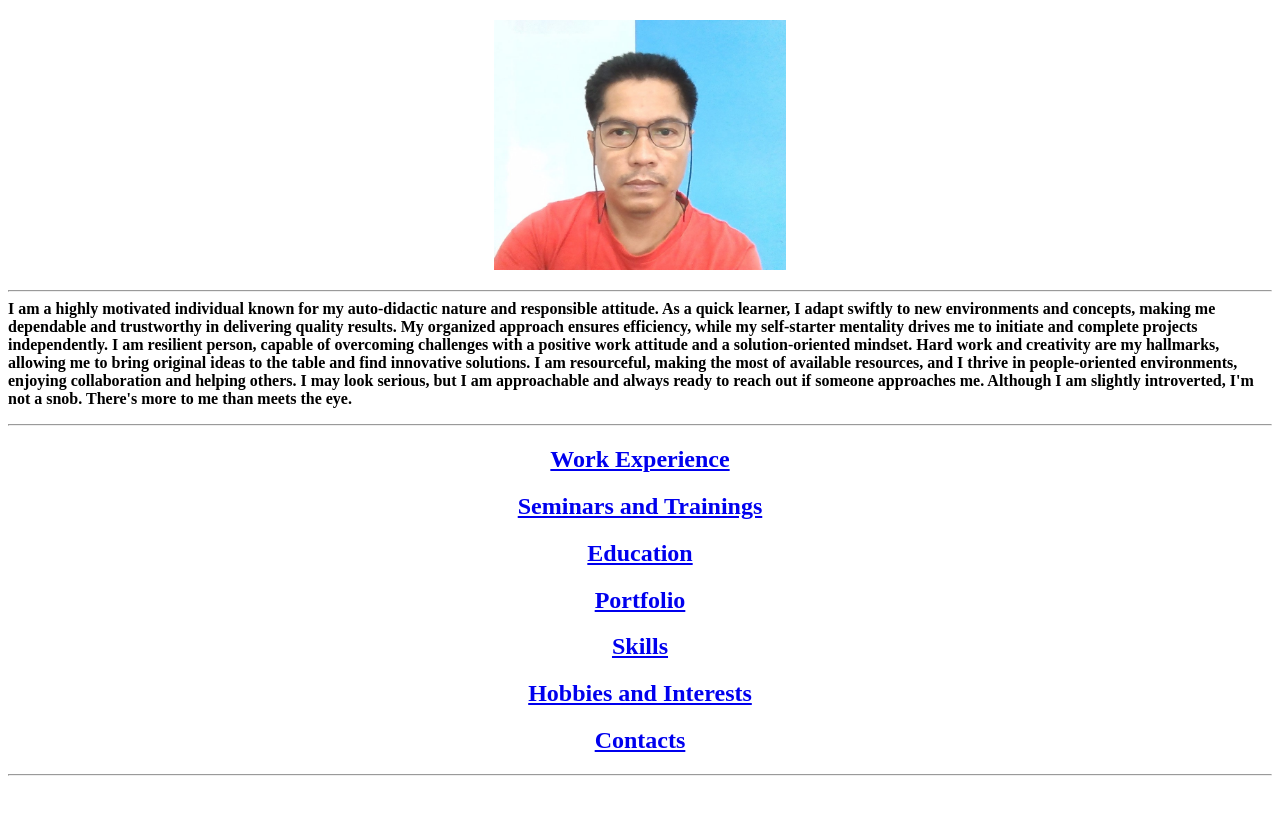
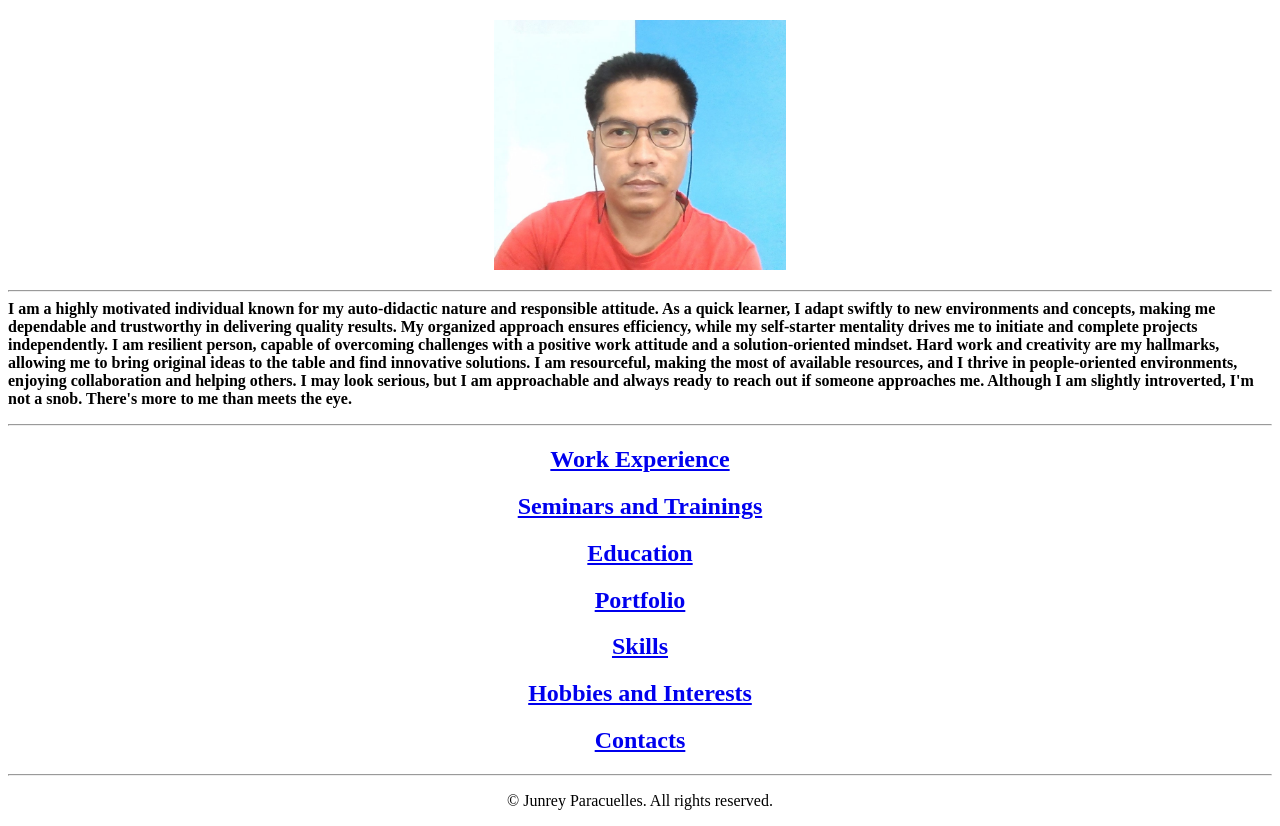
Before and after one commit to junparac/Resume, a plain HTML site: page index.html in a window 1280 px wide. Shown: the part 60-886 px from the top of the page. Before the commit the page ends 844 px from the top, so only its background shows below. Drawn offline with Linux system fonts and the light colour scheme.

Commit message:
Update index.html

```diff
--- a/index.html
+++ b/index.html
@@ -37,5 +37,6 @@ I may look serious, but I am approachable and always ready to reach out if someo
 
 <h2><a href="./public/contact.html">Contacts</a></h2>
 <hr />
+<p>&#169; Junrey Paracuelles. All rights reserved.</p>
 </body>
 </html>
```
